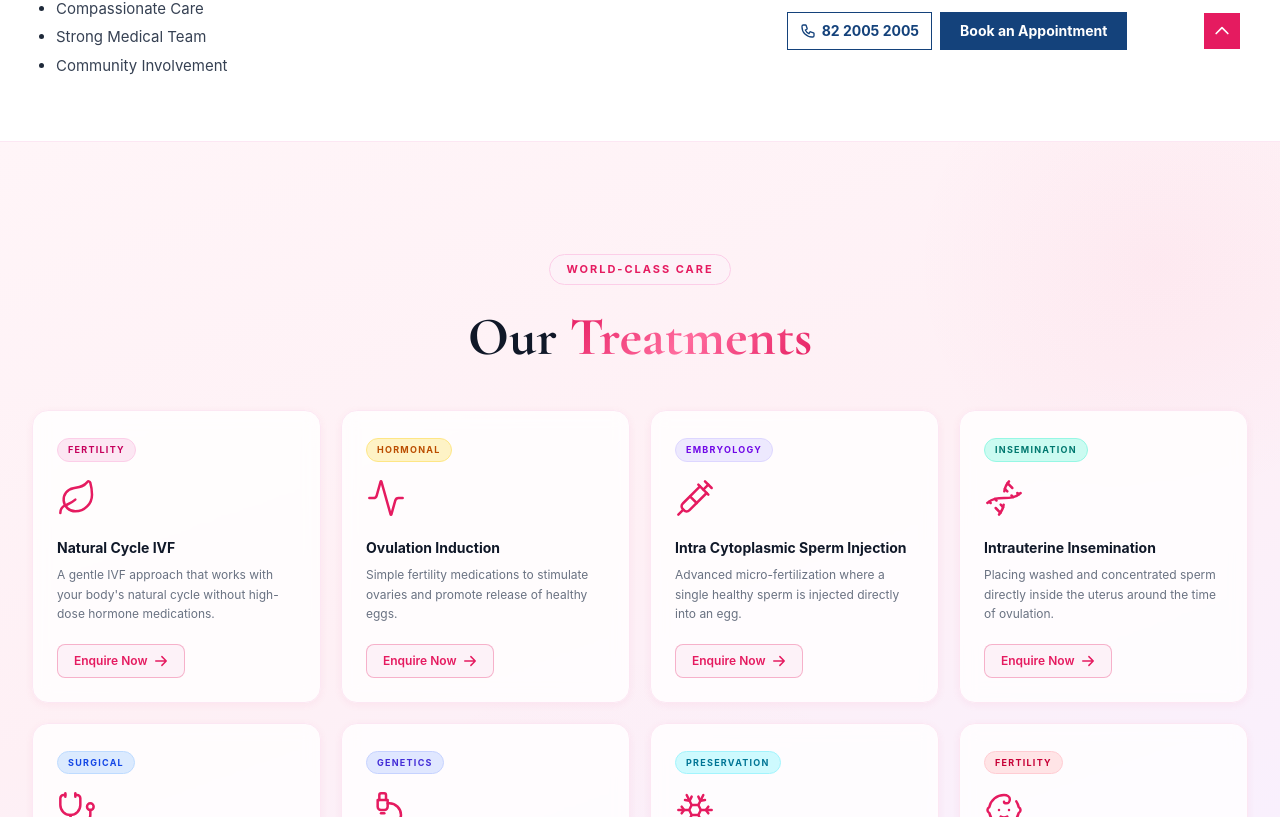
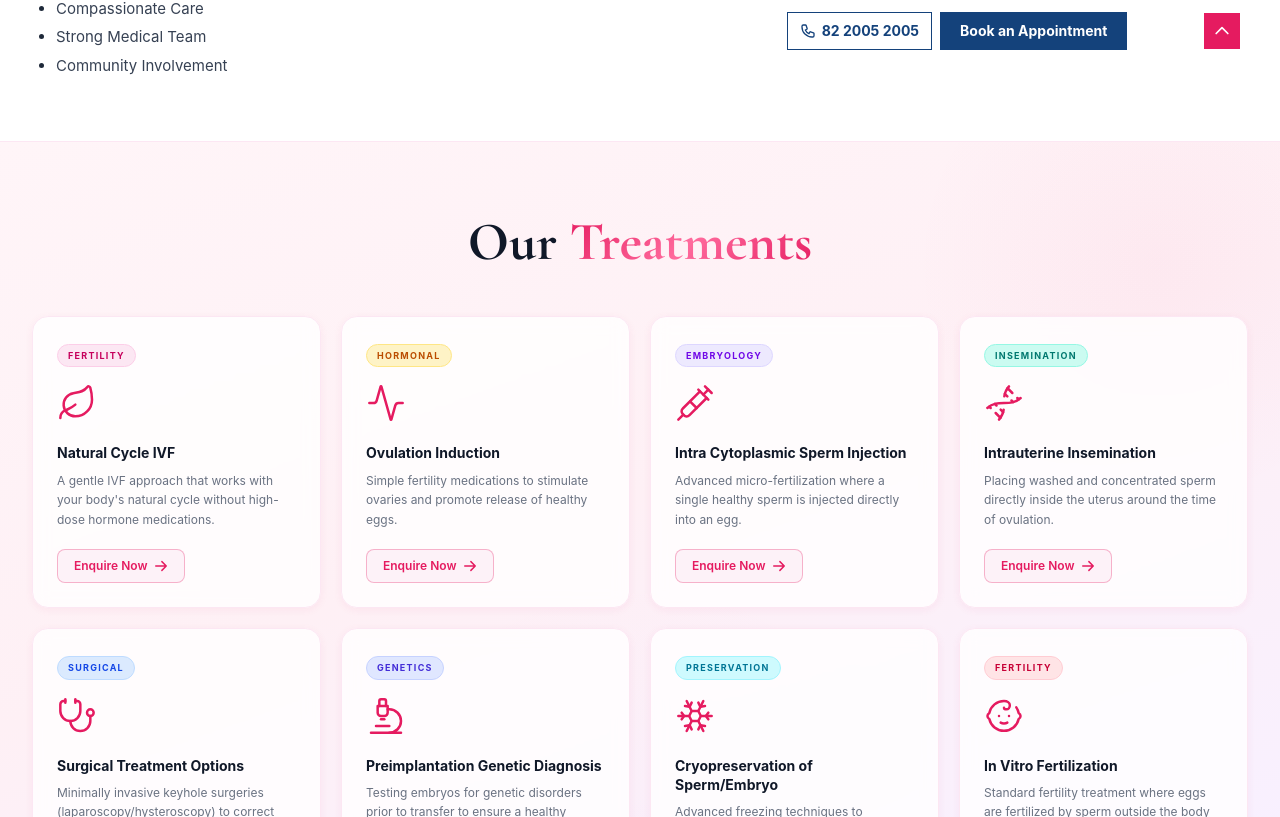
Before and after one commit to yakash4658r/Clinic, a React (Vite) app: page / in a window 1280 px wide. Shown: the part 1783-2600 px from the top of the page. Built offline with nearby package versions, Linux system fonts and the light colour scheme.

Commit message:
Update layout: center last row in AboutFounder grid, convert reviews to marquee, reduce whitespace gaps

```diff
--- a/src/components/AboutFounder.tsx
+++ b/src/components/AboutFounder.tsx
@@ -230,7 +230,7 @@ export default function AboutFounder() {
       {/* Treatments Section */}
       <section
         id="treatments"
-        className="relative py-20 lg:py-28 overflow-hidden border-t border-pink-100"
+        className="relative py-10 lg:py-16 overflow-hidden border-t border-pink-100"
         style={{ background: "linear-gradient(160deg, #fff5f8 0%, #fef0f5 30%, #f8f0ff 60%, #fff5fb 100%)" }}
       >
         {/* Decorative blobs */}
@@ -247,15 +247,6 @@ export default function AboutFounder() {
 
           {/* Section Header */}
           <AnimatedSection className="text-center mb-10">
-            <motion.span
-              initial={{ opacity: 0, y: -10 }}
-              whileInView={{ opacity: 1, y: 0 }}
-              viewport={{ once: true }}
-              transition={{ duration: 0.5 }}
-              className="inline-block text-[11px] font-bold tracking-[0.18em] uppercase text-[#e51b60] mb-4 bg-pink-50 border border-pink-200 px-4 py-1.5 rounded-full"
-            >
-              World-Class Care
-            </motion.span>
             <h2 className="text-4xl sm:text-5xl lg:text-[54px] font-bold leading-tight mb-5">
               <span className="text-gray-900 font-serif">Our </span>
               <span
@@ -273,7 +264,7 @@ export default function AboutFounder() {
             initial="hidden"
             whileInView="show"
             viewport={{ once: true, margin: "-60px" }}
-            className="grid sm:grid-cols-2 lg:grid-cols-3 xl:grid-cols-4 gap-5"
+            className="flex flex-wrap justify-center gap-5"
           >
             {SERVICES.map((s, idx) => {
               const meta = SERVICE_META[s.id] || { category: "TREATMENT", color: "pink" };
@@ -281,7 +272,7 @@ export default function AboutFounder() {
                 <motion.div
                   key={s.id}
                   variants={cardVariants}
-                  className="group"
+                  className="group w-full sm:w-[calc(50%-10px)] lg:w-[calc(33.333%-13.33px)] xl:w-[calc(25%-15px)]"
                 >
                   <motion.div
                     whileHover="hover"
--- a/src/components/ContactCTA.tsx
+++ b/src/components/ContactCTA.tsx
@@ -16,14 +16,14 @@ export default function ContactCTA() {
   };
 
   return (
-    <section id="contact" className="py-20 lg:py-28 bg-white border-t border-gray-200">
+    <section id="contact" className="py-6 lg:py-10 bg-white border-t border-gray-200">
       <div className="max-w-7xl mx-auto px-4 sm:px-6 lg:px-8">
 
 
 
         {/* Map for Location */}
         <AnimatedSection delay={0.3}>
-          <div id="locations-map" className="bg-gray-50 border border-gray-200 rounded-3xl p-4 sm:p-6 mb-10 shadow-sm">
+          <div id="locations-map" className="bg-gray-50 border border-gray-200 rounded-3xl p-4 sm:p-6 shadow-sm">
             <div className="flex flex-col sm:flex-row items-center justify-between gap-4 mb-6">
               <div className="text-center sm:text-left">
                 <h3 className="text-xl sm:text-2xl font-extrabold text-gray-900 mb-1">Our Location</h3>
--- a/src/components/TestimonialsCarousel.tsx
+++ b/src/components/TestimonialsCarousel.tsx
@@ -113,7 +113,7 @@ export default function TestimonialsCarousel() {
 
 
       {/* ─── Video Testimonials ─── */}
-      <section id="video-testimonials" className="py-20 lg:py-28 bg-white">
+      <section id="video-testimonials" className="py-10 lg:py-16 bg-white">
         <div className="max-w-7xl mx-auto px-4 sm:px-6 lg:px-8">
 
           <AnimatedSection className="text-center mb-14">
@@ -212,12 +212,10 @@ export default function TestimonialsCarousel() {
       </section>
 
       {/* ─── Reviews Section ─── */}
-      <section id="reviews" className="py-20 lg:py-28 bg-gray-50 border-t border-gray-100">
+      <section id="reviews" className="py-6 lg:py-10 bg-gray-50 border-t border-gray-100">
         <div className="max-w-7xl mx-auto px-4 sm:px-6 lg:px-8">
-          <AnimatedSection className="text-center mb-14">
-            <span className="inline-block text-[11px] font-bold tracking-[0.18em] uppercase text-[#e51b60] mb-4 bg-pink-50 border border-pink-200 px-4 py-1.5 rounded-full">
-              Patient Stories
-            </span>
+          <AnimatedSection className="text-center mb-6">
+
             <h2 className="text-4xl sm:text-5xl font-bold leading-tight mb-6">
               <span className="text-gray-900">What Our Patients </span>
               <span style={{ background: "linear-gradient(135deg, #e51b60, #ff6b9d)", WebkitBackgroundClip: "text", WebkitTextFillColor: "transparent", backgroundClip: "text" }}>
@@ -243,16 +241,17 @@ export default function TestimonialsCarousel() {
             </motion.div>
           </AnimatedSection>
 
-          <div className="grid md:grid-cols-2 lg:grid-cols-3 gap-6">
-            {TESTIMONIALS.slice(0, 6).map((testimonial, i) => (
-              <motion.article
-                key={testimonial.id}
-                initial={{ opacity: 0, y: 20 }}
-                whileInView={{ opacity: 1, y: 0 }}
-                viewport={{ once: true }}
-                transition={{ delay: i * 0.1, duration: 0.5 }}
-                className="bg-white border border-gray-100 shadow-sm rounded-2xl p-7 flex flex-col hover:shadow-md transition-shadow"
-              >
+          <div className="relative w-full overflow-hidden flex items-center py-4">
+            <motion.div
+              className="flex gap-6 shrink-0 pr-6"
+              animate={{ x: ["0%", "-50%"] }}
+              transition={{ repeat: Infinity, ease: "linear", duration: 25 }}
+            >
+              {[...TESTIMONIALS.slice(0, 4), ...TESTIMONIALS.slice(0, 4)].map((testimonial, i) => (
+                <article
+                  key={`${testimonial.id}-${i}`}
+                  className="bg-white border border-gray-100 shadow-sm rounded-2xl p-7 flex flex-col hover:shadow-md transition-shadow w-[320px] sm:w-[350px] shrink-0"
+                >
                 <div className="flex items-center gap-3 mb-4">
                   <div className="w-10 h-10 rounded-full bg-gradient-to-br from-[#14427b] to-[#e51b60] flex items-center justify-center text-white font-bold text-sm flex-shrink-0">
                     {testimonial.initials}
@@ -278,8 +277,9 @@ export default function TestimonialsCarousel() {
                     {testimonial.service}
                   </span>
                 </div>
-              </motion.article>
-            ))}
+                </article>
+              ))}
+            </motion.div>
           </div>
         </div>
       </section>
```
